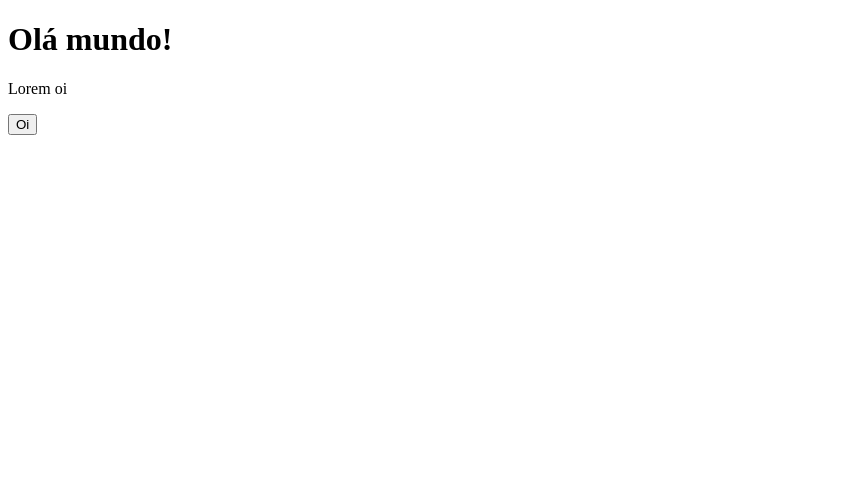
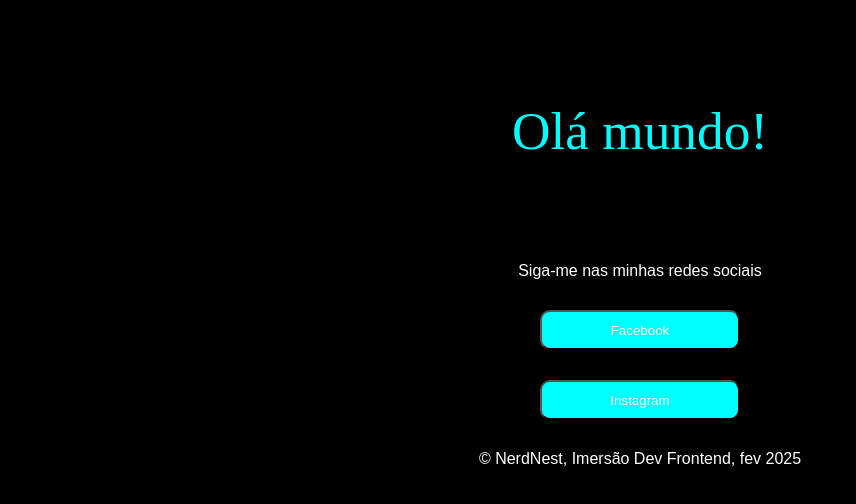
Before and after one commit to unknown-code7/NerdNest-Imersao-Dev-Frontend-Demo-HTML-CSS-JS, a plain HTML site: page index.html in a window 1280 px wide. Shown: the whole page, without its empty margins (0-856 px from the left). Drawn offline with Linux system fonts and the light colour scheme.

Commit message:
Aula004: Demonstração CSS3

```diff
--- a/index.html
+++ b/index.html
@@ -4,10 +4,13 @@
     <meta charset="UTF-8">
     <meta name="viewport" content="width=device-width, initial-scale=1.0">
     <title>Teste</title>
+    <link rel="stylesheet" href="style.css">
 </head>
 <body>
     <h1>Olá mundo!</h1>
-   <p>Lorem oi</p>
-   <button>Oi</button>
+    <p>Siga-me nas minhas redes sociais</p>
+    <button>Facebook</button>
+    <button>Instagram</button>
+    <p>&copy;  NerdNest, Imersão Dev Frontend, fev 2025</p>
 </body>
 </html>
--- a/style.css
+++ b/style.css
@@ -0,0 +1,32 @@
+* {
+    margin: 0;
+    padding: 0;
+    box-sizing: border-box;
+}
+
+body {
+    background-color: #000;
+    color: white;
+    font-family: Arial, Helvetica, sans-serif;
+}
+
+h1 {
+    text-align: center;
+    margin: 100px;
+    color: aqua;
+    font: 40pt normal;
+}
+
+p {
+    text-align: center;
+}
+
+button {
+    display: block; /* Fixar os botões*/
+    width: 200px;
+    height: 40px;
+    color: #fff;
+    background-color: aqua;
+    border-radius: 10px;
+    margin: 30px auto; /* Centralizar os botões*/
+}
```
